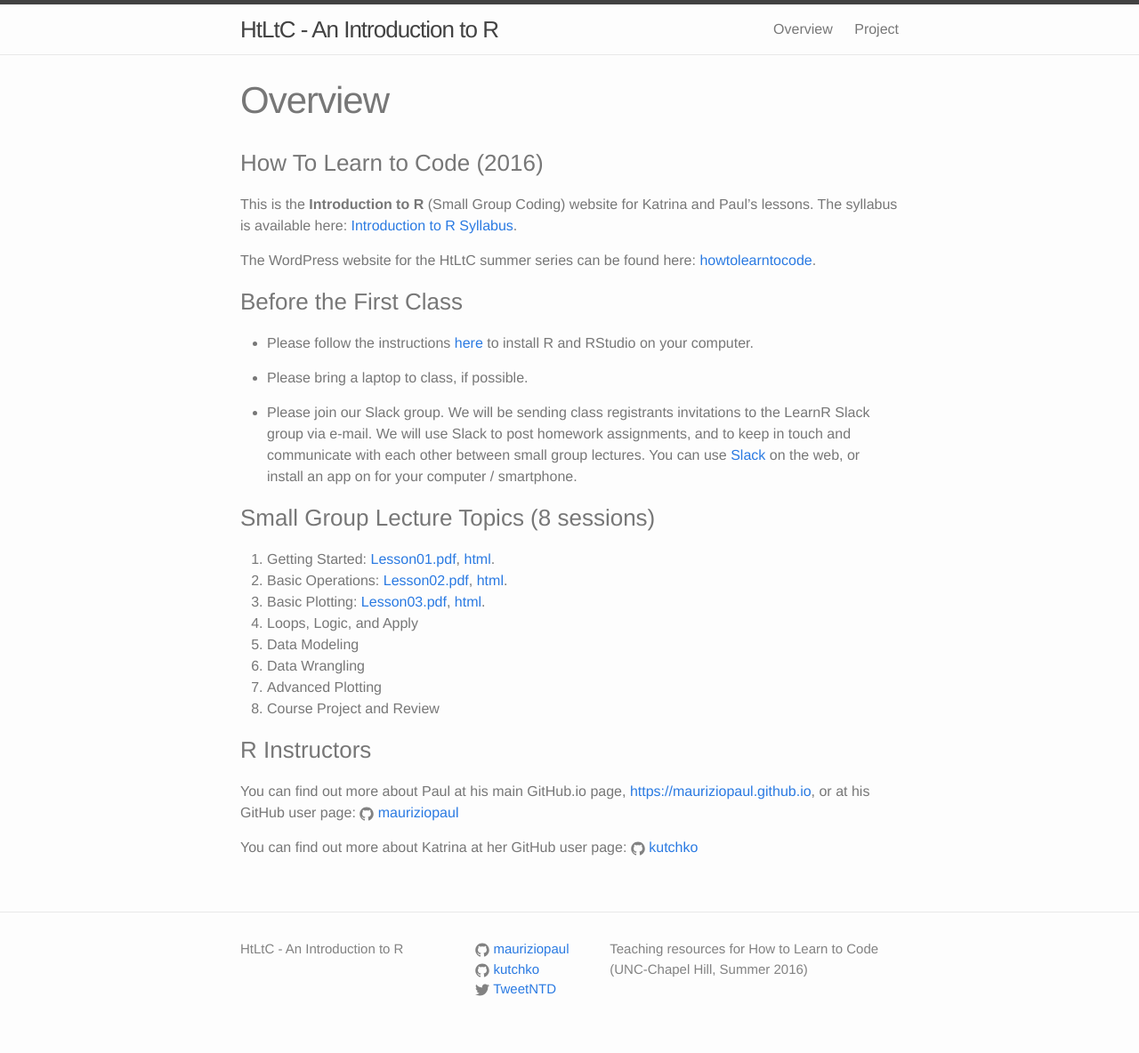
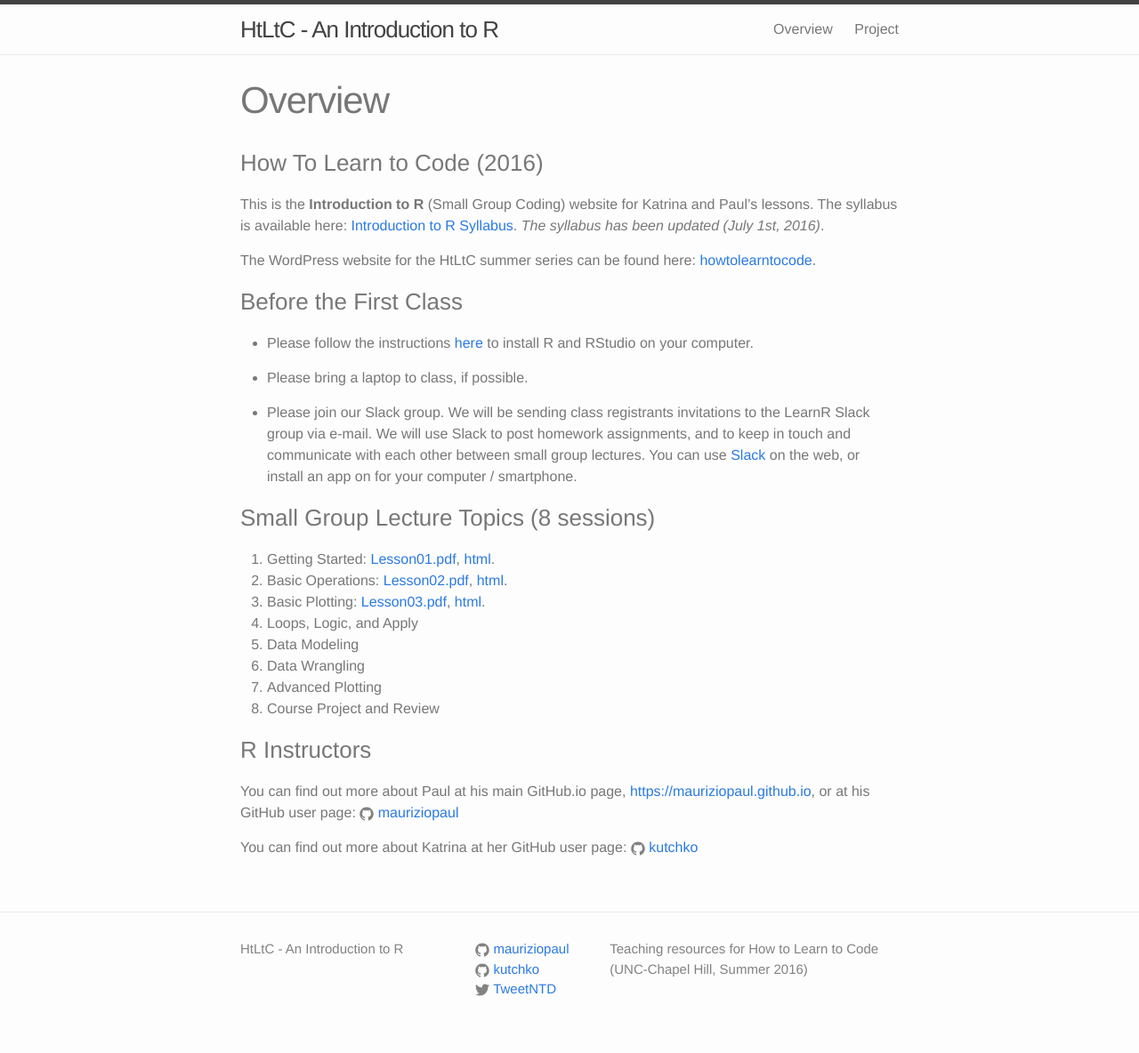
Before and after one commit to mauriziopaul/intro-to-R, a Jekyll site: the page built from overview.md, in a window 1280 px wide. Shown: the whole page at 89% size. Built offline with Jekyll 4.4.1, drawn with Linux system fonts in a browser that asks for light colours.

Commit message:
updated overview and syllabus

```diff
--- a/overview.md
+++ b/overview.md
@@ -5,7 +5,7 @@ permalink: /overview/
 ---
 
 ### How To Learn to Code (2016)
-This is the **Introduction to R** (Small Group Coding) website for Katrina and Paul's lessons. The syllabus is available here: [Introduction to R Syllabus](http://mauriziopaul.github.io/intro-to-R/teachingResources/Syllabus_IntroToR.pdf).
+This is the **Introduction to R** (Small Group Coding) website for Katrina and Paul's lessons. The syllabus is available here: [Introduction to R Syllabus](http://mauriziopaul.github.io/intro-to-R/teachingResources/Syllabus_IntroToR.pdf). _The syllabus has been updated (July 1st, 2016)_.
 
 The WordPress website for the HtLtC summer series can be found here:
 [howtolearntocode](http://howtolearntocode.web.unc.edu).
```
Also changed, not shown: 2 other files.
